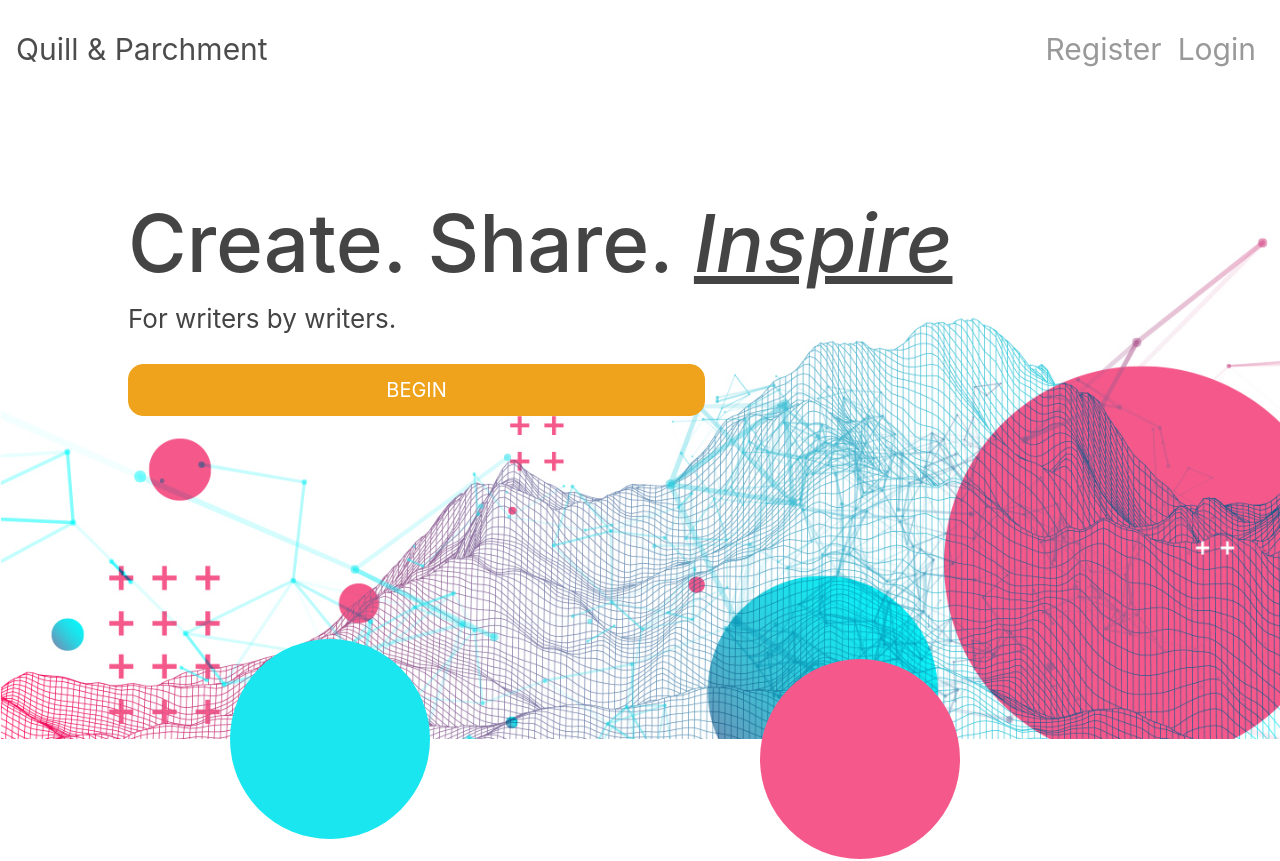
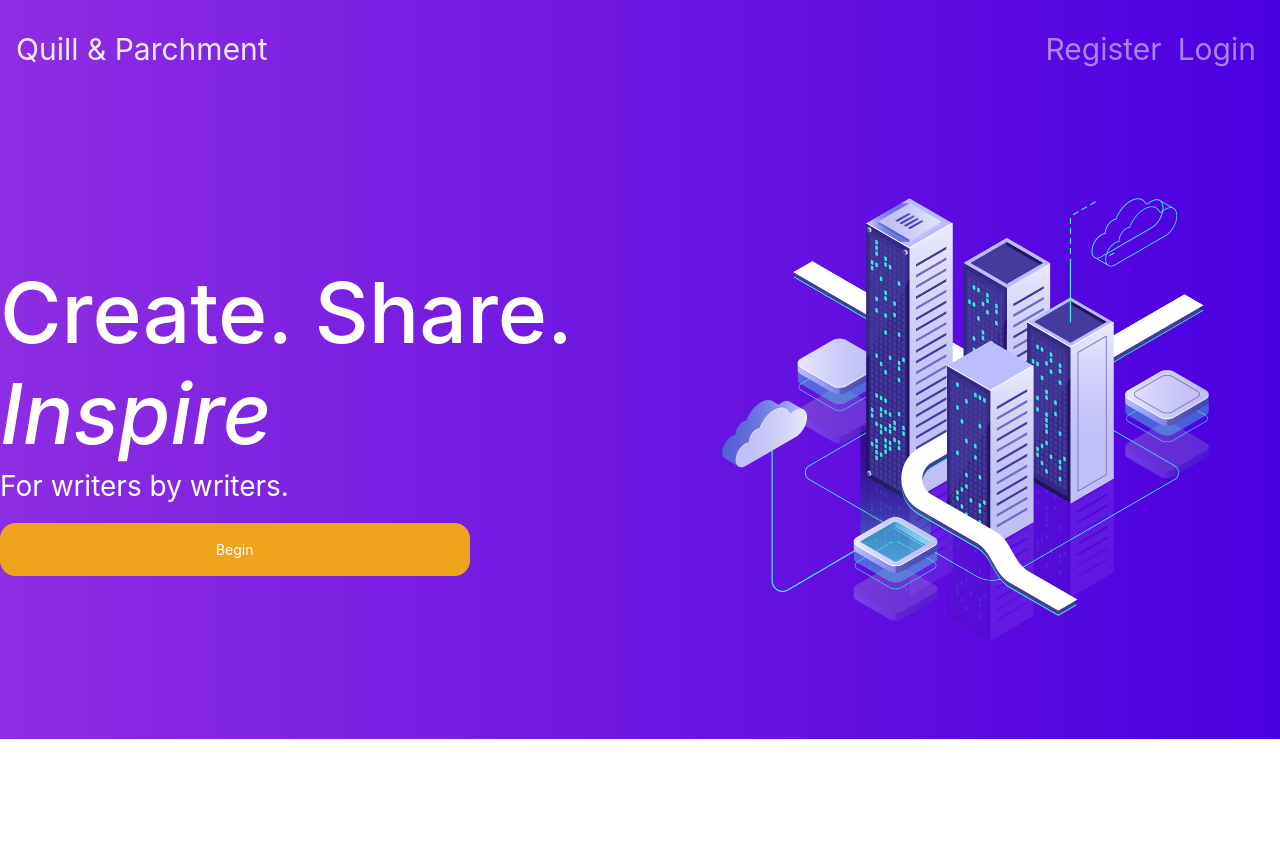
Before and after one commit to schmidgallm/dreamer_reactapp, a React (Create React App) app: page / in a window 1280 px wide. Shown: the top 861 px of the page. Built offline with nearby package versions, Linux system fonts and the light colour scheme.

Commit message:
header and navbar ui revised

```diff
--- a/src/components/Landing/Landing.css
+++ b/src/components/Landing/Landing.css
@@ -1,79 +1,46 @@
 /* HEADER SECTION */
 
 .header {
-  height: auto;
   height: 80vh;
   position: relative;
+  display: grid;
+  grid-template-columns: repeat(2, 1fr);
+  grid-gap: 2em;
+  background: linear-gradient(90deg, #8e2de2, #4a00e0);
 }
 
-.header-text {
-  position: absolute;
-  top: 15%;
-  left: 10%;
-  /* color: #f5588b; */
-  z-index: 5;
+.header-text,
+.header-img {
+  display: grid;
+  justify-items: center;
+  align-items: center;
 }
 
-.header-text h1 {
-  font-size: 5rem;
+.header-text .grid h1 {
+  font-size: 6em;
+  color: #fff;
+  margin: 0;
 }
 
-.header-text em {
-  /* color: #1ae6ef; */
-  text-decoration: underline;
+.header-text .grid p {
+  margin-top: 0;
+  color: #fff;
+  font-size: 2em;
 }
 
-.header-text p {
-  font-size: 26px;
-  margin-top: 0;
-}
-
-.header-text button {
-  margin-top: 10px;
-  width: 70%;
+.header-text .grid button {
+  width: 75%;
+  padding: 15px 0;
   border-radius: 15px;
-  padding: 10px 20px;
-  font-size: 20px;
-  text-transform: uppercase;
 }
 
 .header-img {
-  height: 100%;
   width: 100%;
-  position: absolute;
-  top: 0;
-  left: 0;
-  background-image: url('./img/bg_primary.jpg');
-  background-position: center;
-  background-size: cover;
-  background-repeat: no-repeat;
 }
 
 .header-img img {
-  width: 100%;
-}
-
-.circle {
-  width: 200px;
-  height: 200px;
-  border-radius: 50%;
-  z-index: 5;
-}
-
-.circle-1 {
-  position: absolute;
-  bottom: 0;
-  left: 18%;
-  background-color: #1ae6ef;
-  margin-bottom: -100px;
-}
-
-.circle-2 {
-  position: absolute;
-  bottom: 0;
-  right: 25%;
-  background-color: #f5588b;
-  margin-bottom: -120px;
+  width: 80%;
+  margin: 0 auto;
 }
 
 /*
--- a/src/components/Landing/Landing.js
+++ b/src/components/Landing/Landing.js
@@ -1,5 +1,6 @@
 import React, { Fragment } from 'react';
 import './Landing.css';
+import Logo from './img/logo.png';
 import quotes from '../../config/quotes';
 
 const Landing = () => {
@@ -8,15 +9,17 @@ const Landing = () => {
       {/* Header */}
       <div className='header'>
         <div className='header-text'>
-          <h1>
-            Create. Share. <em>Inspire</em>
-          </h1>
-          <p>For writers by writers.</p>
-          <button className='btn btn-warning'>Begin</button>
+          <div className='grid'>
+            <h1>
+              Create. Share. <em>Inspire</em>
+            </h1>
+            <p>For writers by writers.</p>
+            <button className='btn btn-warning'>Begin</button>
+          </div>
         </div>
-        <div className='header-img'></div>
-        <div className='circle circle-1'></div>
-        <div className='circle circle-2'></div>
+        <div className='header-img'>
+          <img src={Logo} alt='vector-building' />
+        </div>
       </div>
 
       {/* Section 1 */}
--- a/src/components/Navbar/Navbar.css
+++ b/src/components/Navbar/Navbar.css
@@ -1,3 +1,7 @@
+.navbar {
+  background: linear-gradient(90deg, #8e2de2, #4a00e0);
+}
+
 .navbar-brand {
   font-size: 30px;
 }
--- a/src/components/Navbar/Navbar.js
+++ b/src/components/Navbar/Navbar.js
@@ -3,7 +3,7 @@ import './Navbar.css';
 
 const Navbar = () => {
   return (
-    <nav className='navbar navbar-expand-lg navbar-light'>
+    <nav className='navbar navbar-expand-lg navbar-dark'>
       <a className='navbar-brand' href='/'>
         Quill & Parchment
       </a>
```
Also changed, not shown: src/components/Landing/img/logo.png (added).
